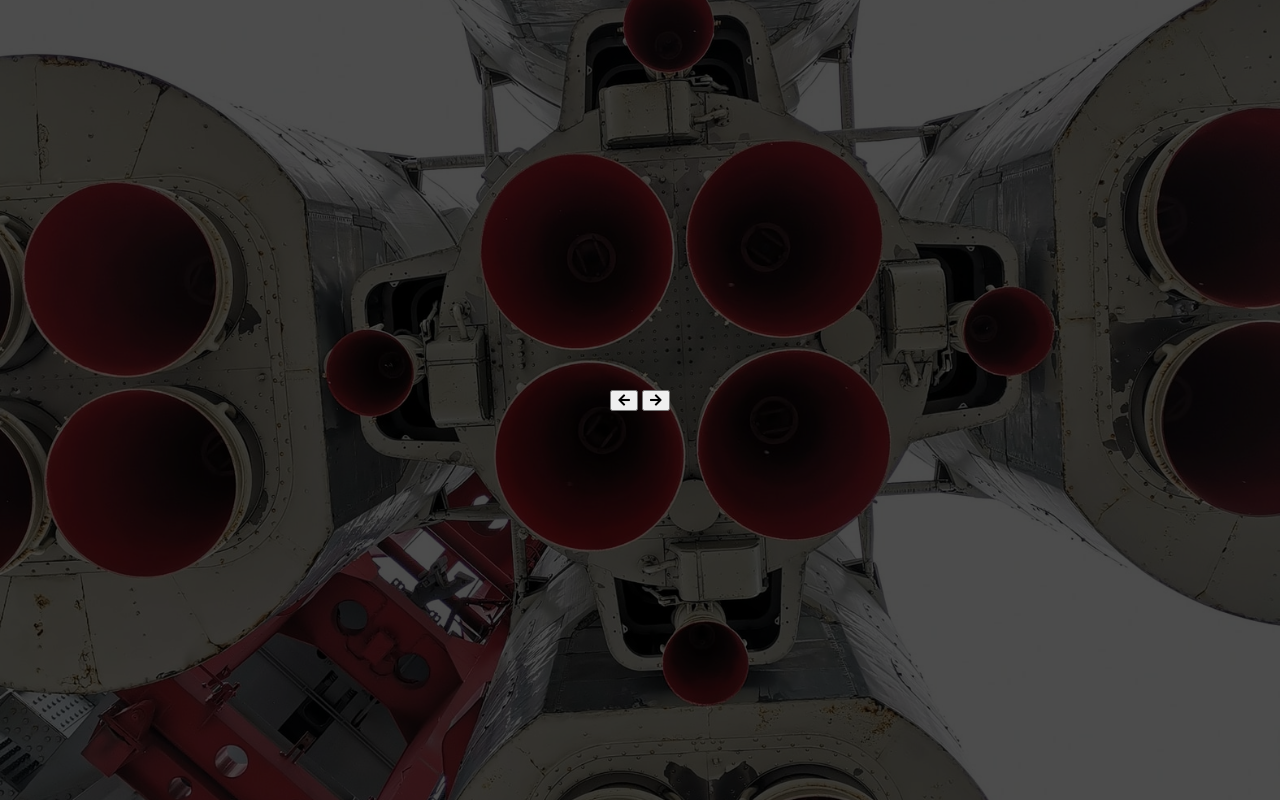
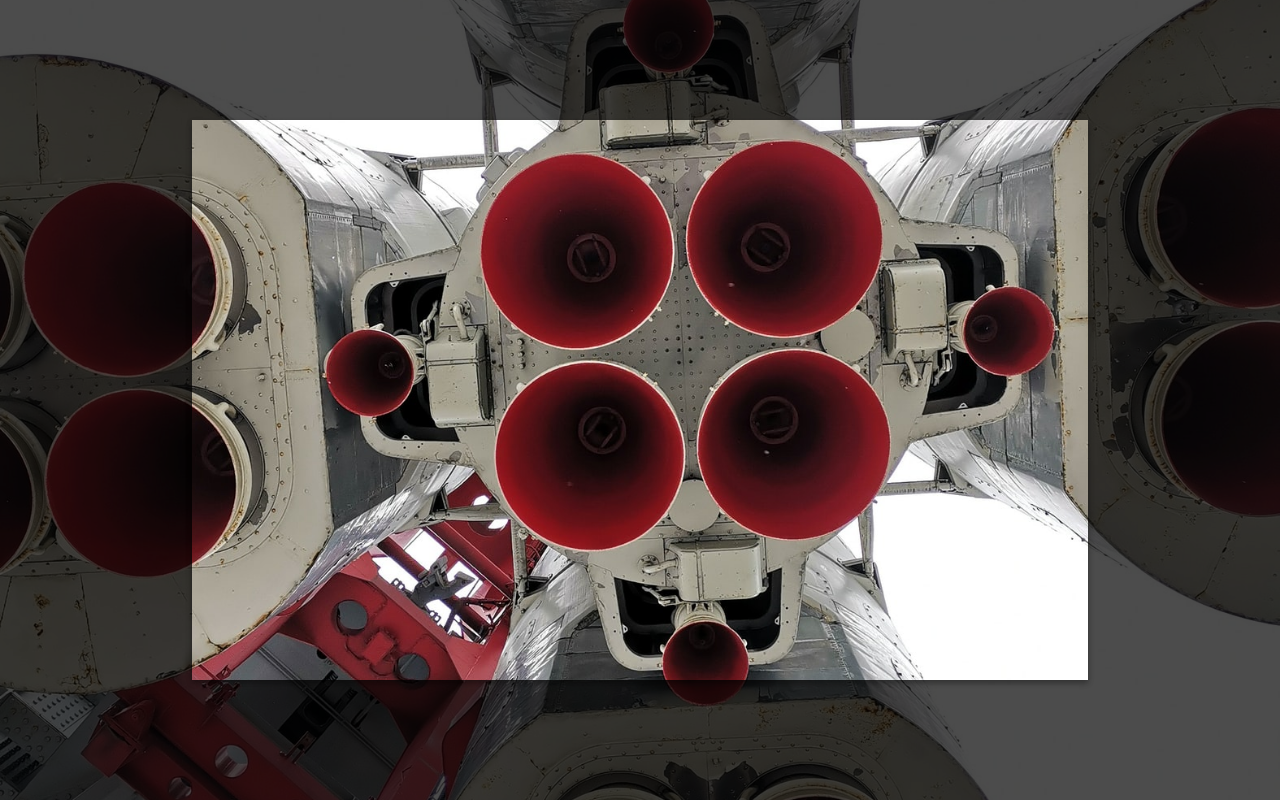
Before and after one commit to Si-maher/Background-Slider, a plain HTML site: page index.html in a window 1280 px wide. Drawn offline with Linux system fonts and the light colour scheme.

Commit message:
added styles to slide

```diff
--- a/styles.css
+++ b/styles.css
@@ -24,3 +24,27 @@ body::before {
     background-color: rgba(0, 0, 0, 0.7);
     z-index: -1;
 }
+.slider-container {
+    box-shadow: 0 3px 6px rgba(0, 0, 0, 0.16),0 3px 6px rgba(0, 0, 0, 0.23);
+    overflow: hidden;
+    height: 70vh;
+    width: 70vw;
+    position: relative;
+
+}
+.slide {
+    opacity: 0;
+    height: 100vh;
+    width: 100vw;
+    background-position: center center;
+    background-size: cover;
+    position: absolute;
+    top: -15vh;
+    left: -15vw;
+    transition: 0.4s ease;
+    z-index: 1;
+
+}
+.slide.active {
+    opacity: 1;
+}
```
